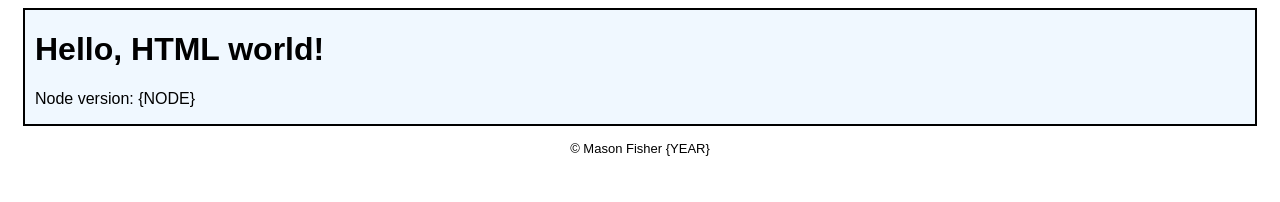
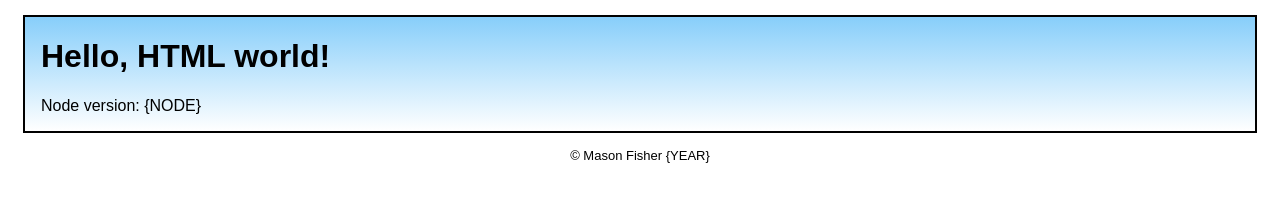
Before and after one commit to MachineThing/Nodestore, a website: page src/pages/index.html in a window 1280 px wide. Drawn offline with Linux system fonts and the light colour scheme; files that its build step writes are made by us from their sources.

Commit message:
Slight modifications to CSS

```diff
--- a/src/css/index.css
+++ b/src/css/index.css
@@ -2,10 +2,10 @@ body {
   font-family: Arial, sans-serif;
 }
 .main {
-  margin: 5px 15px 15px;
-  padding: 0px 10px;
+  margin: 15px;
+  padding: 0px 1em;
   border: 2px solid black;
-  background-color: aliceblue;
+  background-image: linear-gradient(LightSkyBlue, white);
 }
 .copyright {
   font-size: small;
```
